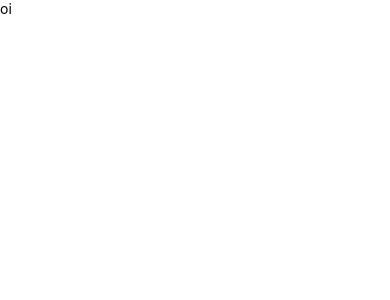
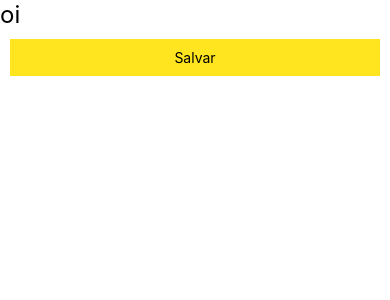
Before and after one commit to sth3r/Jour, a React Native app: screen / in a window 390 px wide. Shown: the top 300 px of the page. Built offline with nearby package versions, Linux system fonts and the light colour scheme.

Commit message:
utilizando props

```diff
--- a/App.js
+++ b/App.js
@@ -1,14 +1,23 @@
 import React from 'react';
-import { Text, View } from 'react-native';
-
-// import { Container } from './styles';
+import { StyleSheet, Text, View } from 'react-native';
+import Botao from './src/components/botao';
 
 const Jour = () => {
+  const contar = () => {
+    alert('clicou');
+  };
   return (
   <View>
-    <Text>oi</Text>
+    <Text style={styles.texto}>oi</Text>
+    <Botao texto="Salvar" onClick={contar}/>
   </View>
-  )
-}
+  );
+};
+
+const styles = StyleSheet.create({
+  texto:{
+    fontSize:24,
+  },
+});
 
 export default Jour;
--- /dev/null
+++ b/src/components/botao.js
@@ -0,0 +1,25 @@
+import React from 'react';
+import { StyleSheet, Text, TouchableHighlight } from 'react-native';
+
+const Botao = (props) =>{
+    console.log(props);
+    return(
+      <TouchableHighlight style={styles.button} onPress={()=>props.onClick()}>
+        <Text>{props.texto}</Text>
+      </TouchableHighlight>
+    );
+};
+
+const styles = StyleSheet.create({
+    texto:{
+      fontSize:24,
+    },
+    button:{
+      alignItems: 'center',
+      backgroundColor: '#ffe51f',
+      padding: 10,
+      margin: 10,
+    }
+  });
+
+export default Botao;
```
